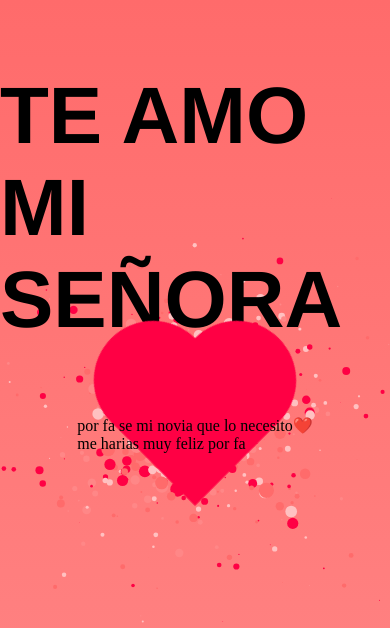
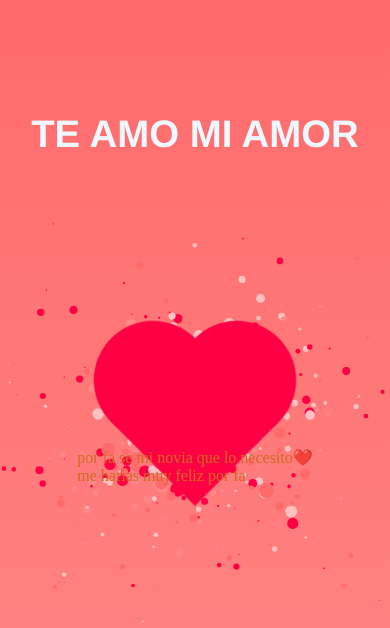
Before and after one commit to Leotucreador/corazonproyect, a plain HTML site: page index.html in a window 390 px wide. Shown: the top 628 px of the page. Drawn offline with nearby package versions, Linux system fonts and the light colour scheme.

Commit message:
le aplique diseño responsive

```diff
--- a/index.html
+++ b/index.html
@@ -8,7 +8,7 @@
     <script src="jquery-3.7.1.min.js"></script>
 </head>
 <body>
-    <h1>TE AMO MI SEÑORA</h1>
+    <h1>TE AMO MI AMOR</h1>
     <div class="heart-container">
         <div class="heart"></div>
     </div>
--- a/script.js
+++ b/script.js
@@ -52,7 +52,6 @@ function animate() {
 }
 
 animate();
-
 const heart = document.querySelector('.heart');
 const audio = document.querySelector('audio');
 
--- a/styles.css
+++ b/styles.css
@@ -1,7 +1,7 @@
 body {
     margin: 0;
     padding: 0;
-    background: linear-gradient(180deg, #ff6b6b, #ff8787);
+    background: linear-gradient(to bottom, #ff6b6b, #ff8787);
     height: 100vh;
     display: flex;
     justify-content: center;
@@ -20,7 +20,13 @@ p{
     top: 25rem;
 }
 audio {
-    display:none;
+    width: 10rem;
+    height: 50px;
+    border: 2px solid #ff0000;
+    border-radius: 10px;
+    background-color: #f3f3f3;
+    position: fixed;
+    display: none;
 }
 .heart-container {
     position: relative;
@@ -76,3 +82,19 @@ canvas {
     left: 0;
     z-index: -1; /* El canvas se coloca detrás del corazón */
 }
+@media (min-width: 300px) and (max-width: 900px){
+    body{
+        flex-direction: column;
+        color: aliceblue;
+        width: 100vw;
+        height: 100vh;
+    }
+    h1{
+        font-size: 2.4rem;
+        margin-top: 6rem;
+    }
+    p{
+        color: chocolate;
+        margin-top: 3rem;
+    }
+}
```
